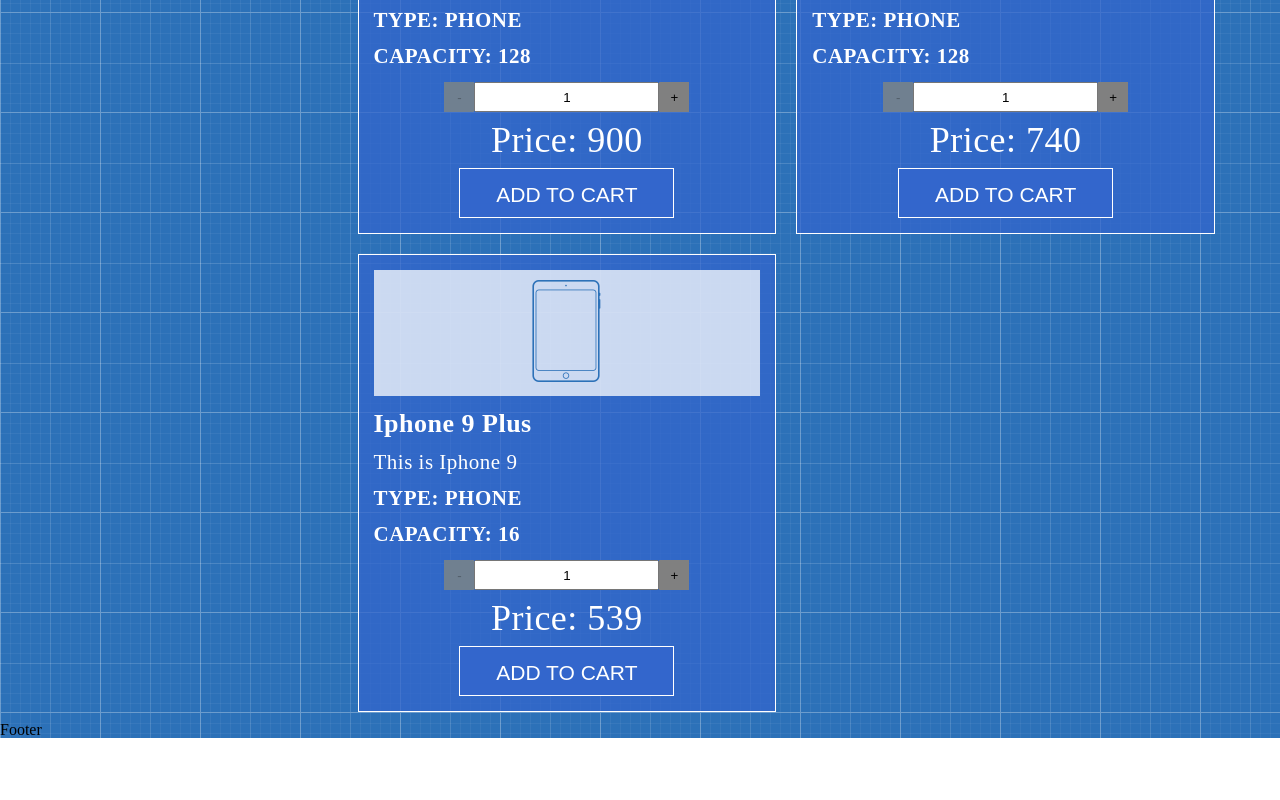
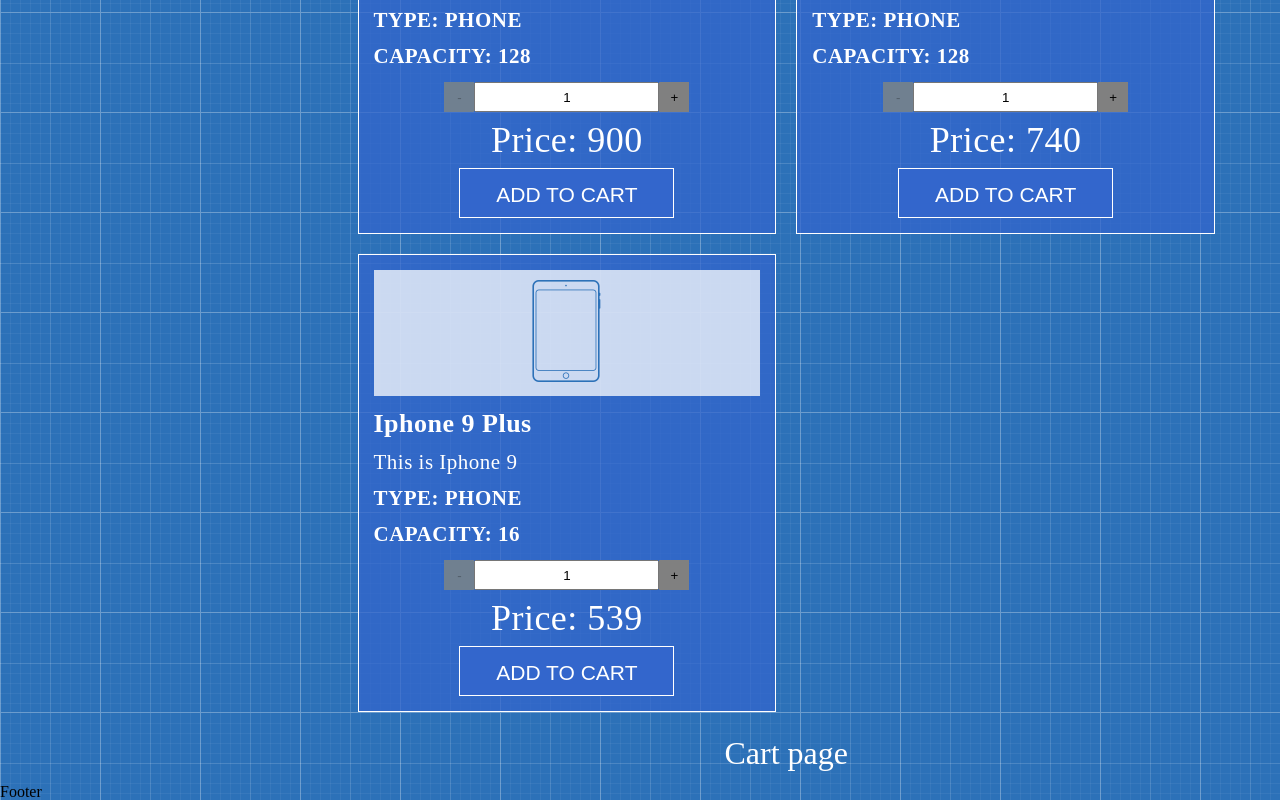
Before and after one commit to dimonkatri4/shop-project, a React (Create React App) app: page /cart in a window 1280 px wide. Shown: the part 888-1688 px from the top of the page. Before the commit the page ends 1626 px from the top, so only its background shows below. Built offline with nearby package versions, Linux system fonts and the light colour scheme.

Commit message:
добавили посилання на CartPage в Main

```diff
--- /dev/null
+++ b/src/App/Main/CartPage/CartPage.js
@@ -0,0 +1,11 @@
+import React from 'react'
+
+const CartPage = () => {
+    return (
+        <div>
+            <h1 className="page-title">Cart page</h1>
+        </div>
+    )
+}
+
+export default CartPage
--- a/src/App/Main/Main.js
+++ b/src/App/Main/Main.js
@@ -1,5 +1,7 @@
 import React from 'react'
 import ProductsList from './Products/ProductsList'
+import { Route } from 'react-router-dom'
+import CartPage from './CartPage/CartPage'
 
 const Main =({addProductToCart}) => {
 
@@ -14,6 +16,7 @@
 							<ProductsList
 								addProductToCart = {addProductToCart}
 							/>
+							<Route path="/cart" component={CartPage}/>
 						</div>
 
 					</div>
```
